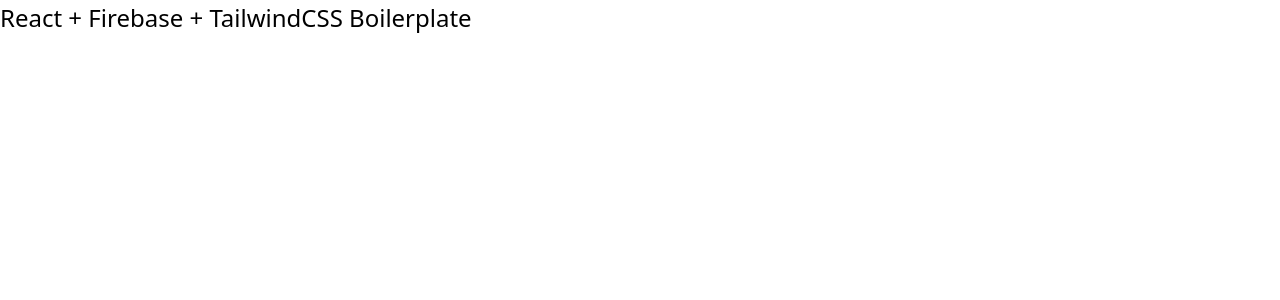
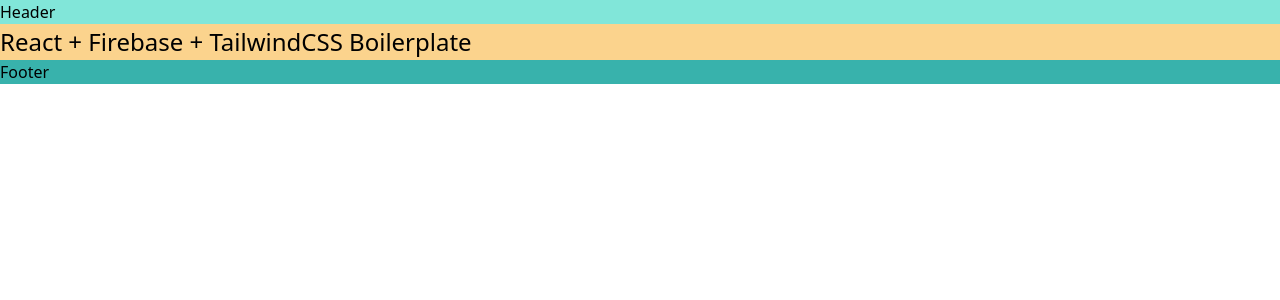
Before and after one commit to sprihozhiy/react-firebase-tailwindcss-boilerplate, a React (Create React App) app: page / in a window 1280 px wide. Shown: the top 300 px of the page. Built offline with nearby package versions, Linux system fonts and the light colour scheme.

Commit message:
added layout components

```diff
--- a/src/App.js
+++ b/src/App.js
@@ -1,9 +1,15 @@
 import React from "react";
+import Header from "./layout/Header";
+import Footer from "./layout/Footer";
 
 function App() {
   return (
-    <div>
-      <h1 className="text-2xl">React + Firebase + TailwindCSS Boilerplate</h1>
+    <div className="h-screen">
+      <Header />
+      <h1 className="text-2xl h-1/2 bg-orange-300">
+        React + Firebase + TailwindCSS Boilerplate
+      </h1>
+      <Footer />
     </div>
   );
 }
--- /dev/null
+++ b/src/layout/Footer.js
@@ -0,0 +1,7 @@
+import React from "react";
+
+const Footer = () => {
+  return <div className="mx-auto h-1/4 bg-teal-500">Footer</div>;
+};
+
+export default Footer;
--- /dev/null
+++ b/src/layout/Header.js
@@ -0,0 +1,7 @@
+import React from "react";
+
+const Header = () => {
+  return <div className="mx-auto h-1/4 bg-teal-300">Header</div>;
+};
+
+export default Header;
```
